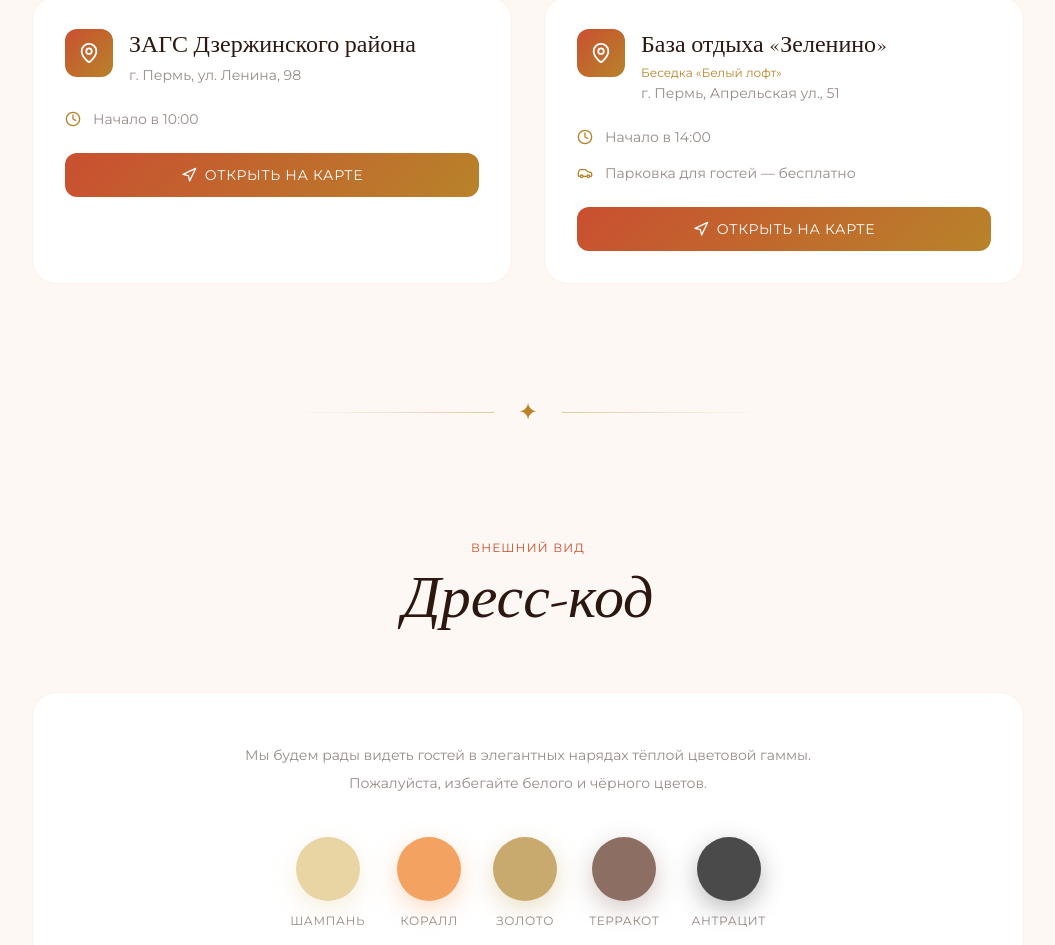
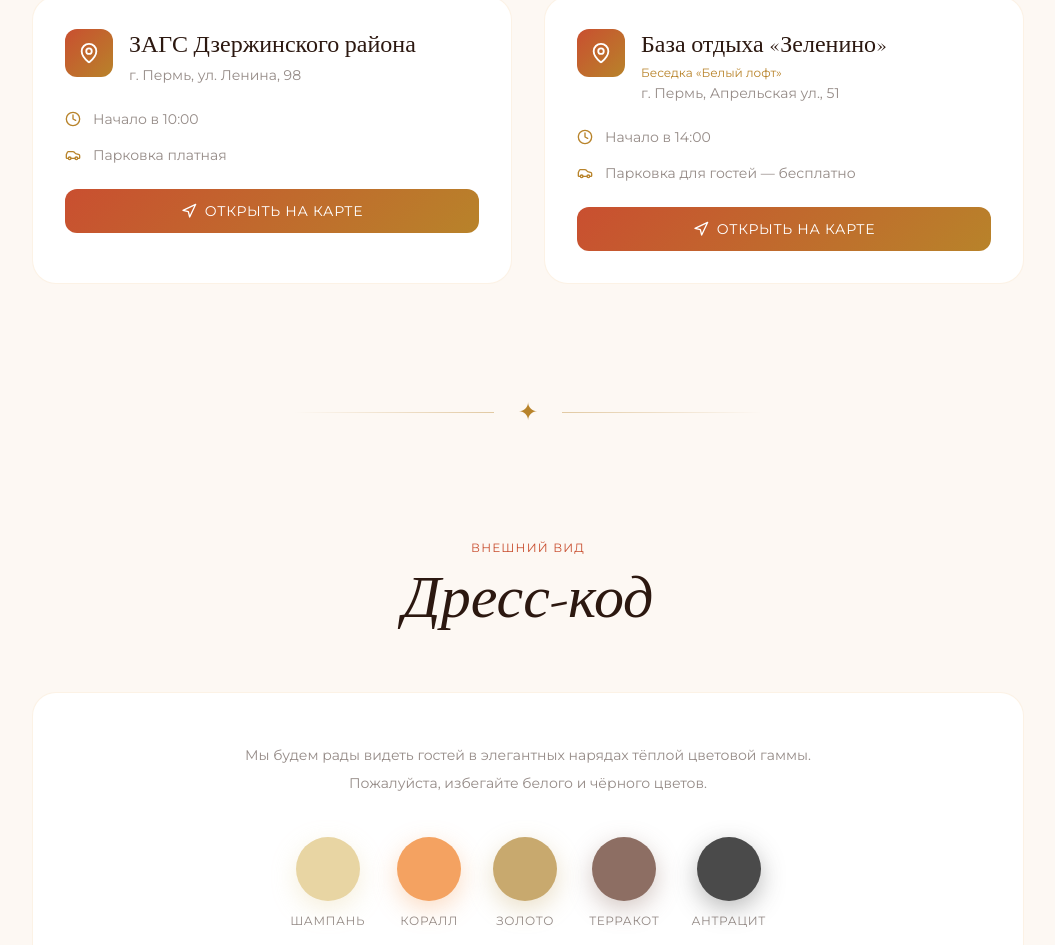
Before and after one commit to pr-poehali-dev/wedding-invitation-site-115, a React (Vite) app: page / in a window 1280 px wide. Shown: the part 2915-3860 px from the top of the page, without its empty margins (112-1167 px from the left). Built offline with nearby package versions, Linux system fonts and the light colour scheme.

Commit message:
feat: add paid parking info

```diff
--- a/src/components/wedding/WeddingContent.tsx
+++ b/src/components/wedding/WeddingContent.tsx
@@ -119,6 +119,10 @@ export default function WeddingContent() {
                 <div className="flex items-center gap-3">
                   <Icon name="Clock" size={16} style={{ color: "var(--c-gold)" }} />
                   <span className="font-montserrat text-sm" style={{ color: "var(--c-muted)" }}>Начало в 10:00</span>
+                </div>
+                <div className="flex items-center gap-3">
+                  <Icon name="Car" size={16} style={{ color: "var(--c-gold)" }} />
+                  <span className="font-montserrat text-sm" style={{ color: "var(--c-muted)" }}>Парковка платная</span>
                 </div>
               </div>
               <a
```
